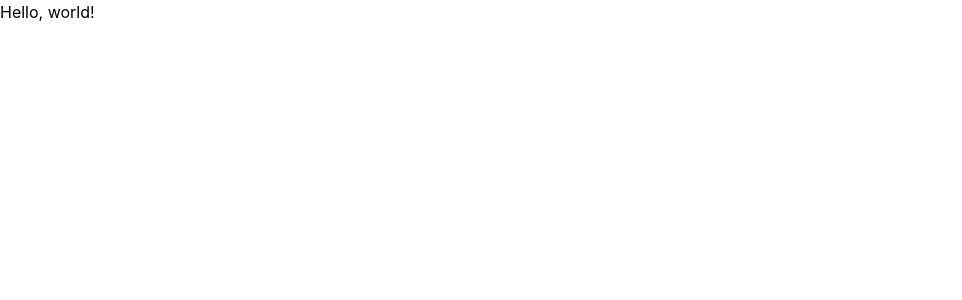
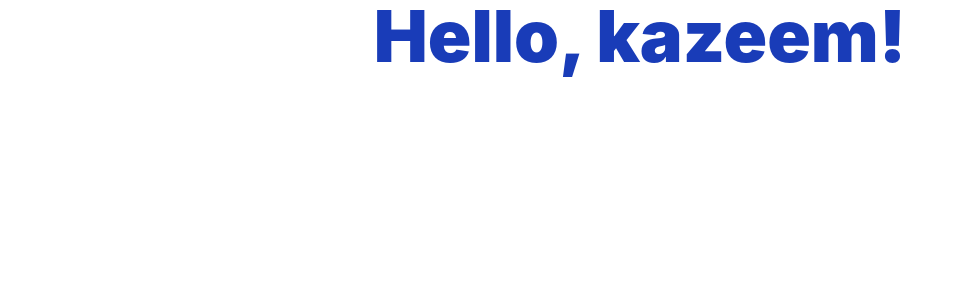
Before and after one commit to kolamat/frontend, a React (Vite) app: page / in a window 1280 px wide. Shown: the top 300 px of the page, without its empty margins (0-962 px from the left). Built offline with nearby package versions, Linux system fonts and the light colour scheme.

Commit message:
modified:   src/App.jsx

```diff
--- a/src/App.jsx
+++ b/src/App.jsx
@@ -1,7 +1,7 @@
 const App = () => {
   return (
     <div>
-    <p className="">Hello, world!</p>
+    <p className="text-center text-blue-800 text-7xl font-black">Hello, kazeem!</p>
     </div>
   )
 }
```
